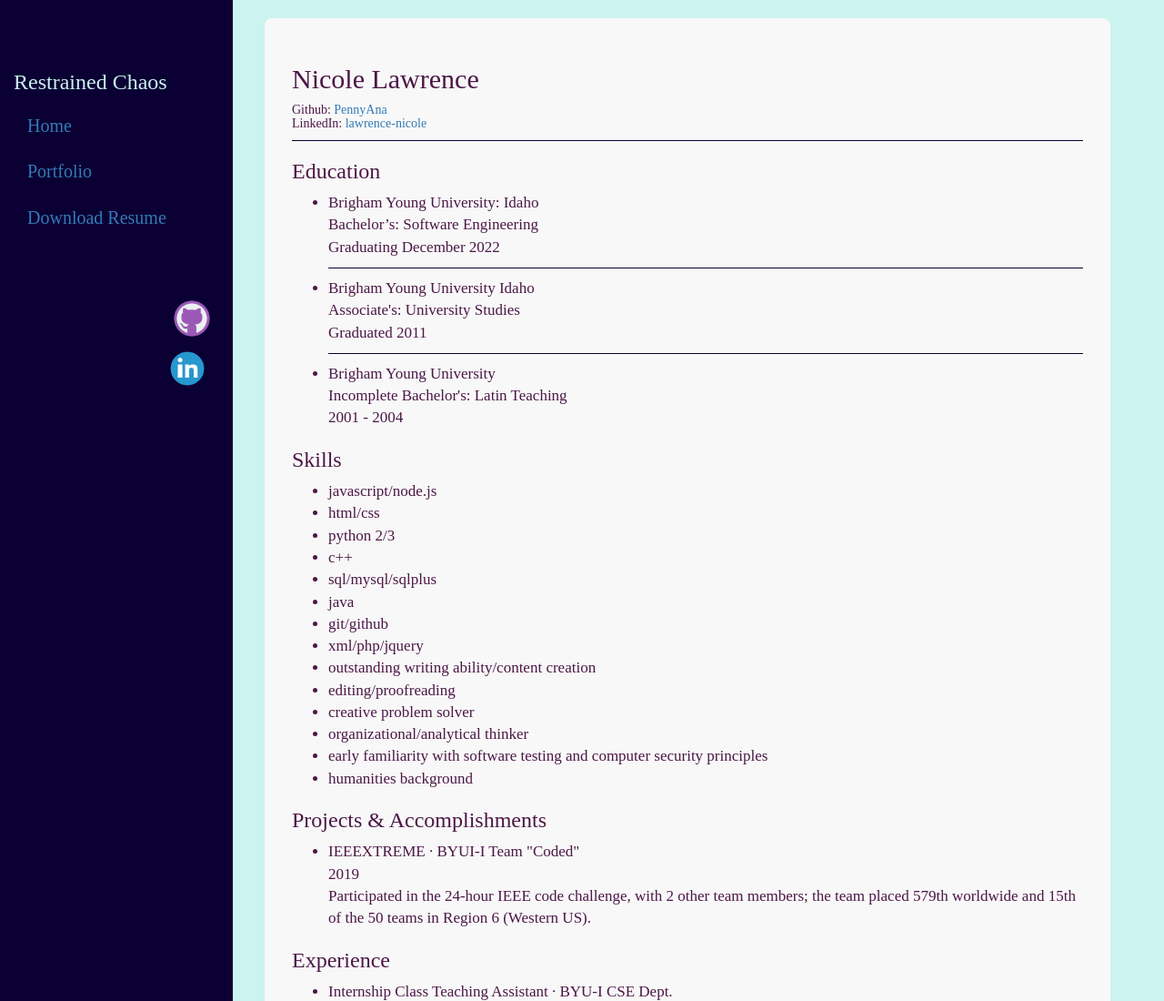
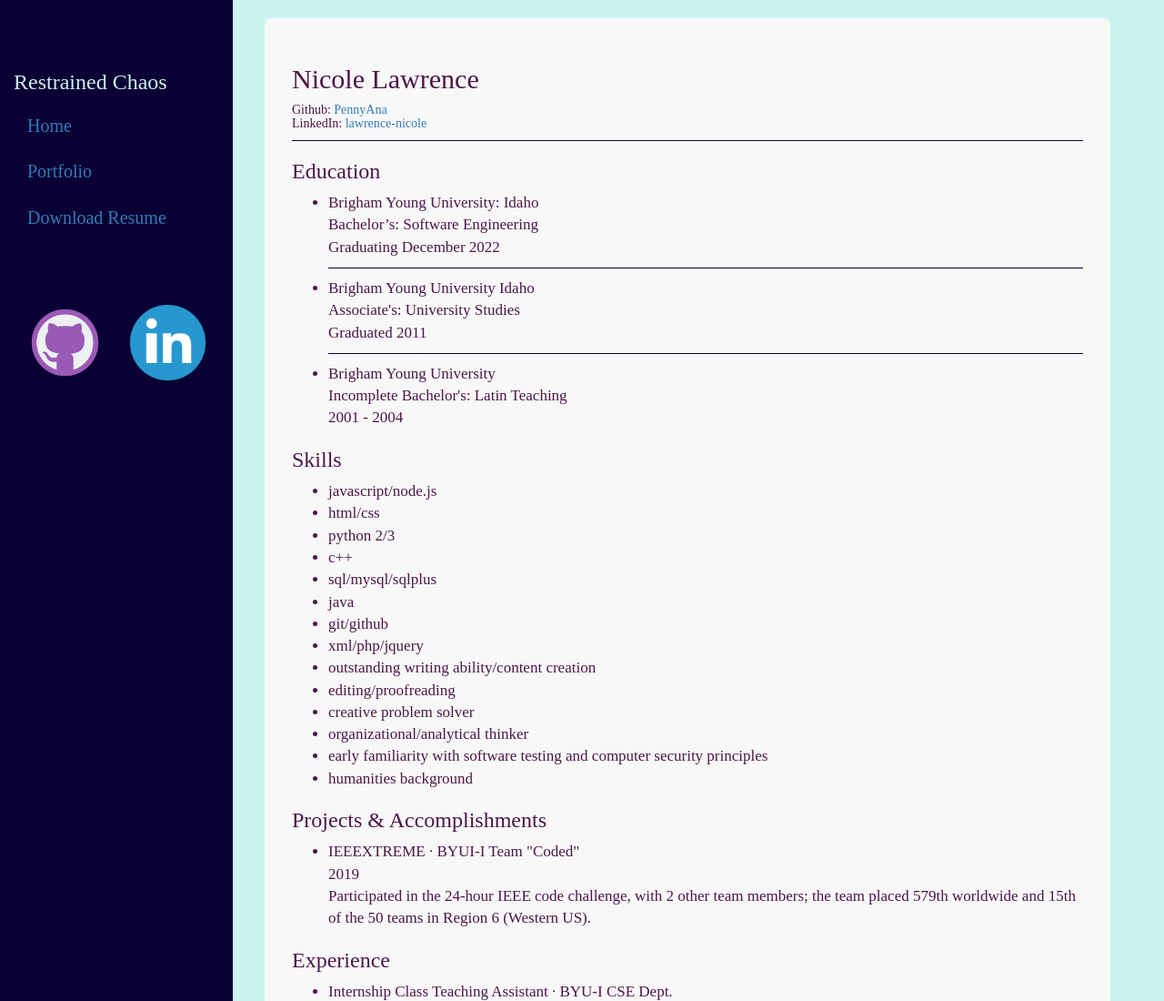
Before and after one commit to PennyAna/restrainedchaos, a plain HTML site: page index.html in a window 1280 px wide. Shown: the top 1100 px of the page at 91% size. Drawn offline with nearby package versions, Linux system fonts and the light colour scheme.

Commit message:
restrict social links buttons to circles

```diff
--- a/rc.css
+++ b/rc.css
@@ -76,19 +76,20 @@ hr {
 }
 
 #social1 {
-	width: 60px;
+	width: 50%;
 	height: auto;
+	float: left;
 }
 
 #social2 {
-	width: 50px;
+	width: 50%;
 	height: auto;
+	float: right;
 }
 
 .social-links {
-	width: fit-content;
-	height: fit-content;
-	float: right;
+	width: 100%;
+	height: auto;
 }
 
 .footer {
```
